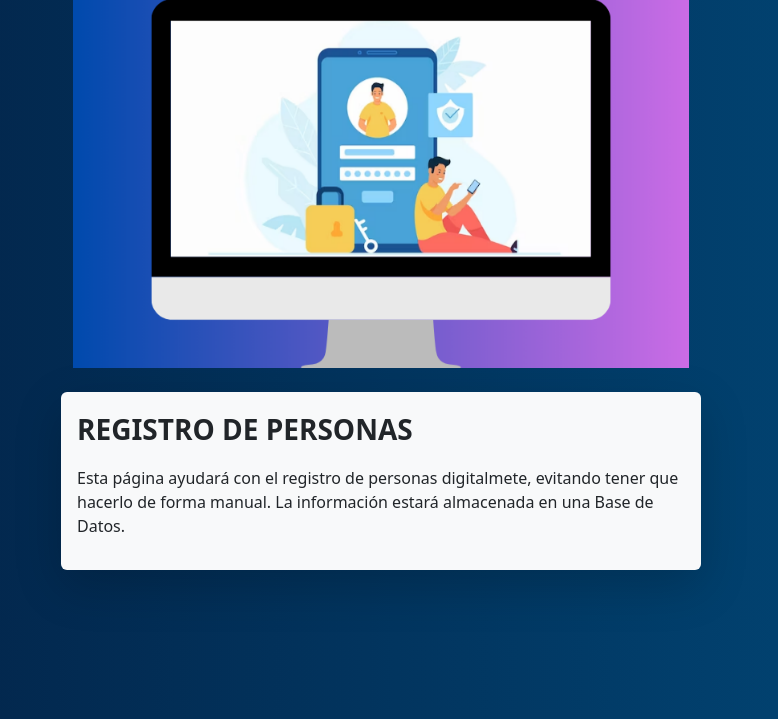
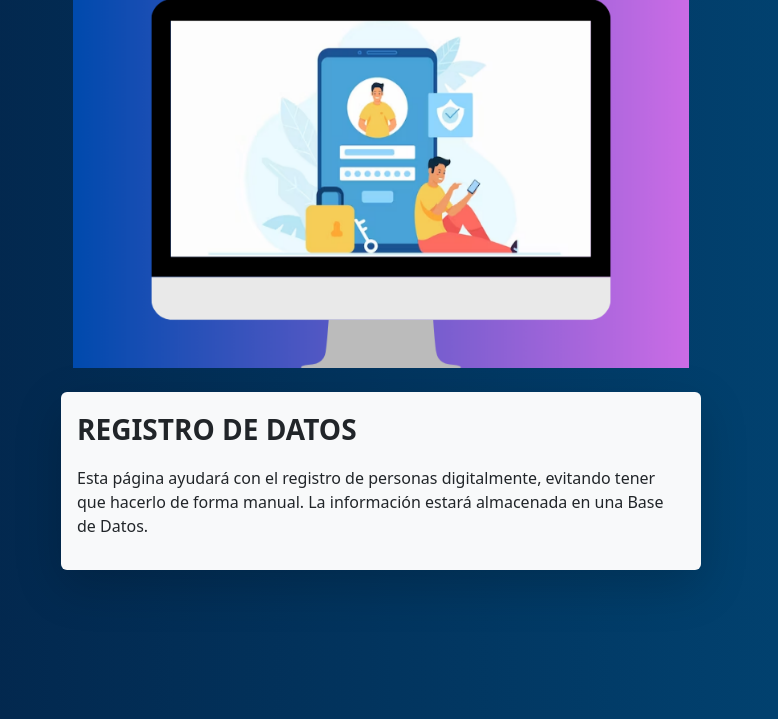
Before and after one commit to petca2018/PROYECTO-COSAMI, a PHP site: page /inicio.php in a window 1280 px wide. Shown: the part 81-800 px from the top of the page, without its empty margins (259-1037 px from the left). Run offline with PHP 8.4, Linux system fonts and the light colour scheme; the visitor is signed in with stand-in values (Sample User, id 1).

Commit message:
modificion en inicio

```diff
--- a/clases/conexion.php
+++ b/clases/conexion.php
@@ -17,6 +17,7 @@ class conexion{
     }
 }
 
+
 $servidor = 'localhost';
 $usuario = 'root';
 $password = '';
--- a/inicio.php
+++ b/inicio.php
@@ -31,8 +31,8 @@
     </div>
     <br>
     <div class=" container col-xs-12 col-sm-6 col-md-6 shadow-lg p-3 mb-5 bg-body-tertiary rounded" >
-    <p class="fs-3 align-middle fw-bold align-middle" >REGISTRO DE PERSONAS</p>
-    <p class="fs-6 text-break">Esta página ayudará con el registro de personas digitalmete, evitando tener que hacerlo de forma manual. La información estará almacenada  en una Base de Datos. </p>
+    <p class="fs-3 align-middle fw-bold align-middle" >REGISTRO DE DATOS</p>
+    <p class="fs-6 text-break">Esta página ayudará con el registro de personas digitalmente, evitando tener que hacerlo de forma manual. La información estará almacenada  en una Base de Datos. </p>
     </div>
 
 
```
